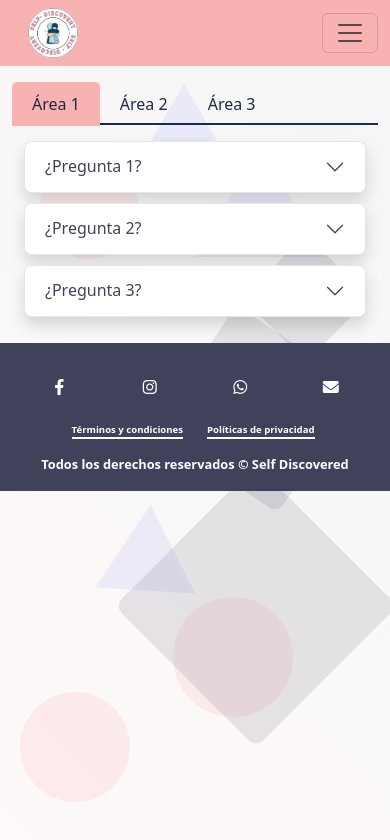
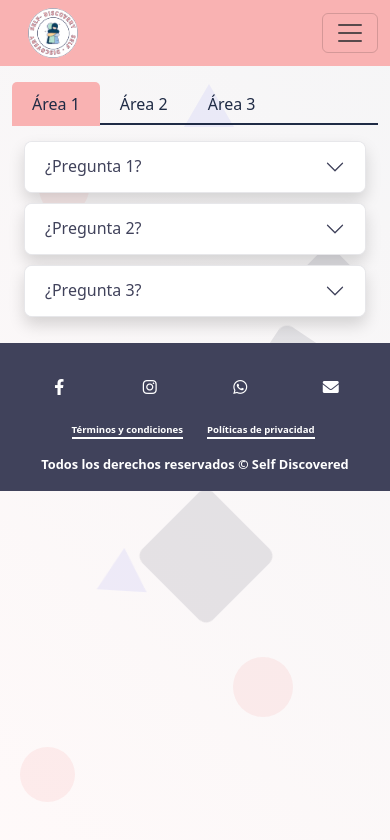
Before and after one commit to fazozela/SelfDiscovered, an Angular app: page /preguntas/area_1 in a window 390 px wide. Shown: the top 840 px of the page. Built offline with nearby package versions, Linux system fonts and the light colour scheme.

Commit message:
fix background responsivenes

```diff
--- a/src/app/app.component.css
+++ b/src/app/app.component.css
@@ -34,9 +34,9 @@ body {
 .triangle {
     width: 0;
     height: 0;
-    border-left: 50px solid transparent;
-    border-right: 50px solid transparent;
-    border-bottom: 86px solid;
+    border-left: 25px solid transparent;
+    border-right: 25px solid transparent;
+    border-bottom: 43px solid;
     background: none !important;
 }
 
@@ -56,71 +56,71 @@ body {
 }
 
 .shape:nth-child(1) {
-    width: 100px;
-    height: 100px;
+    width: 50px;
+    height: 50px;
     left: 10%;
     top: 20%;
 }
 
 .shape:nth-child(2) {
-    width: 150px;
-    height: 150px;
+    width: 75px;
+    height: 75px;
     right: 15%;
     top: 40%;
     animation-delay: 2s;
 }
 
 .shape:nth-child(3) {
-    width: 80px;
-    height: 80px;
+    width: 40px;
+    height: 40px;
     left: 25%;
     bottom: 30%;
     animation-delay: 4s;
 }
 
 .shape:nth-child(4) {
-    width: 120px;
-    height: 120px;
+    width: 60px;
+    height: 60px;
     right: 25%;
     bottom: 15%;
     animation-delay: 6s;
 }
 
 .shape:nth-child(5) {
-    width: 200px;
-    height: 200px;
+    width: 100px;
+    height: 100px;
     left: 40%;
     top: 60%;
     animation-delay: 8s;
 }
 
 .shape:nth-child(6) {
-    width: 60px;
-    height: 60px;
+    width: 30px;
+    height: 30px;
     right: 40%;
     top: 10%;
     animation-delay: 10s;
 }
 
 .shape:nth-child(7) {
-    width: 110px;
-    height: 110px;
+    width: 55px;
+    height: 55px;
     left: 5%;
     bottom: 5%;
     animation-delay: 12s;
 }
 
 .shape:nth-child(8) {
-    width: 90px;
-    height: 90px;
+    width: 45px;
+    height: 45px;
     right: 10%;
     top: 30%;
     animation-delay: 14s;
 }
 
 .shape:nth-child(9) {
-    width: 130px;
-    height: 130px;
+    width: 65px;
+    height: 65px;
     left: 50%;
     top: 15%;
     animation-delay: 16s;
@@ -144,6 +144,138 @@ body {
     }
 
     50% {
-        transform: translateY(-20px) rotate(180deg);
+        transform: translateY(-10px) rotate(180deg);
     }
 }
+
+/* Media Queries for Responsiveness */
+
+@media (min-width: 768px) {
+    .triangle {
+        border-left: 35px solid transparent;
+        border-right: 35px solid transparent;
+        border-bottom: 60px solid;
+    }
+
+    .shape:nth-child(1) {
+        width: 70px;
+        height: 70px;
+    }
+
+    .shape:nth-child(2) {
+        width: 105px;
+        height: 105px;
+    }
+
+    .shape:nth-child(3) {
+        width: 56px;
+        height: 56px;
+    }
+
+    .shape:nth-child(4) {
+        width: 84px;
+        height: 84px;
+    }
+
+    .shape:nth-child(5) {
+        width: 140px;
+        height: 140px;
+    }
+
+    .shape:nth-child(6) {
+        width: 42px;
+        height: 42px;
+    }
+
+    .shape:nth-child(7) {
+        width: 77px;
+        height: 77px;
+    }
+
+    .shape:nth-child(8) {
+        width: 63px;
+        height: 63px;
+    }
+
+    .shape:nth-child(9) {
+        width: 91px;
+        height: 91px;
+    }
+
+    @keyframes float {
+
+        0%,
+        100% {
+            transform: translateY(0) rotate(0deg);
+        }
+
+        50% {
+            transform: translateY(-15px) rotate(180deg);
+        }
+    }
+}
+
+@media (min-width: 1200px) {
+    .triangle {
+        border-left: 50px solid transparent;
+        border-right: 50px solid transparent;
+        border-bottom: 86px solid;
+    }
+
+    .shape:nth-child(1) {
+        width: 100px;
+        height: 100px;
+    }
+
+    .shape:nth-child(2) {
+        width: 150px;
+        height: 150px;
+    }
+
+    .shape:nth-child(3) {
+        width: 80px;
+        height: 80px;
+    }
+
+    .shape:nth-child(4) {
+        width: 120px;
+        height: 120px;
+    }
+
+    .shape:nth-child(5) {
+        width: 200px;
+        height: 200px;
+    }
+
+    .shape:nth-child(6) {
+        width: 60px;
+        height: 60px;
+    }
+
+    .shape:nth-child(7) {
+        width: 110px;
+        height: 110px;
+    }
+
+    .shape:nth-child(8) {
+        width: 90px;
+        height: 90px;
+    }
+
+    .shape:nth-child(9) {
+        width: 130px;
+        height: 130px;
+    }
+
+    @keyframes float {
+
+        0%,
+        100% {
+            transform: translateY(0) rotate(0deg);
+        }
+
+        50% {
+            transform: translateY(-20px) rotate(180deg);
+        }
+    }
+}
```
